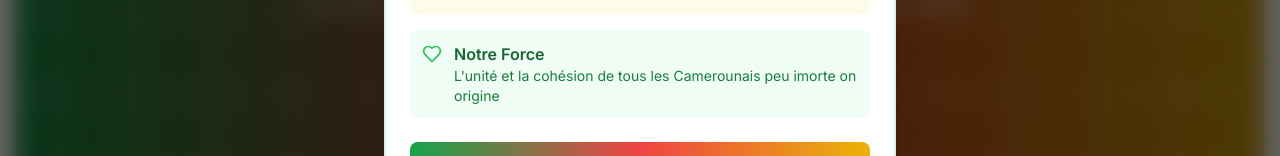
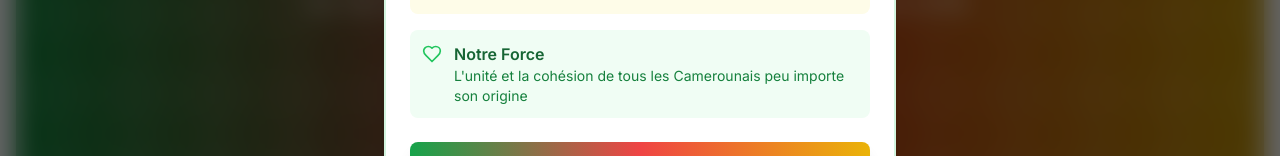
Before and after one commit to kevinkenfack/camalert, a Next.js app: page / in a window 1280 px wide. Shown: the part 474-630 px from the top of the page. Built offline with nearby package versions, Linux system fonts and the light colour scheme.

Commit message:
Update WelcomePopup.tsx dix: correction d'une faute

```diff
--- a/src/components/WelcomePopup.tsx
+++ b/src/components/WelcomePopup.tsx
@@ -88,7 +88,7 @@ const WelcomePopup = ({ isOpen, onClose }: { isOpen: boolean; onClose: () => voi
                       <Heart className="w-4 h-4 sm:w-5 sm:h-5 text-green-500 flex-shrink-0 mt-0.5" />
                       <div>
                         <h3 className="font-semibold text-green-800 text-sm sm:text-base">Notre Force</h3>
-                        <p className="text-green-700 text-xs sm:text-sm">L&apos;unité et la cohésion de tous les Camerounais peu imorte on origine</p>
+                        <p className="text-green-700 text-xs sm:text-sm">L&apos;unité et la cohésion de tous les Camerounais peu importe son origine</p>
                       </div>
                     </div>
                   </div>
```
